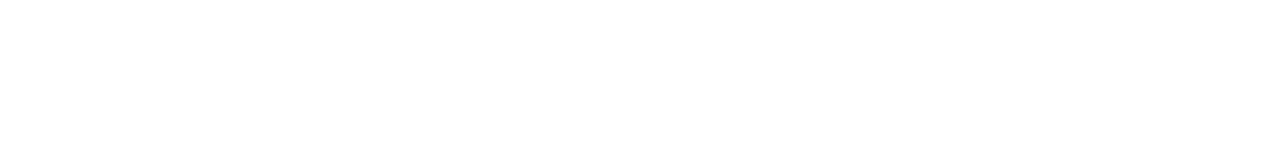
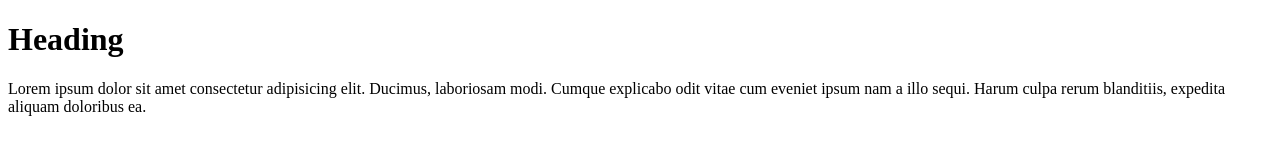
Before and after one commit to elizavetamko/homework, a plain HTML site: page index.html in a window 1280 px wide. Drawn offline with Linux system fonts and the light colour scheme.

Commit message:
heading added
-changes added

```diff
--- a/index.html
+++ b/index.html
@@ -7,6 +7,9 @@
     <title>Document</title>
 </head>
 <body>
-
+    <h1>Heading</h1>
+    <p>
+        Lorem ipsum dolor sit amet consectetur adipisicing elit. Ducimus, laboriosam modi. Cumque explicabo odit vitae cum eveniet ipsum nam a illo sequi. Harum culpa rerum blanditiis, expedita aliquam doloribus ea.
+    </p>
 </body>
 </html>
```
